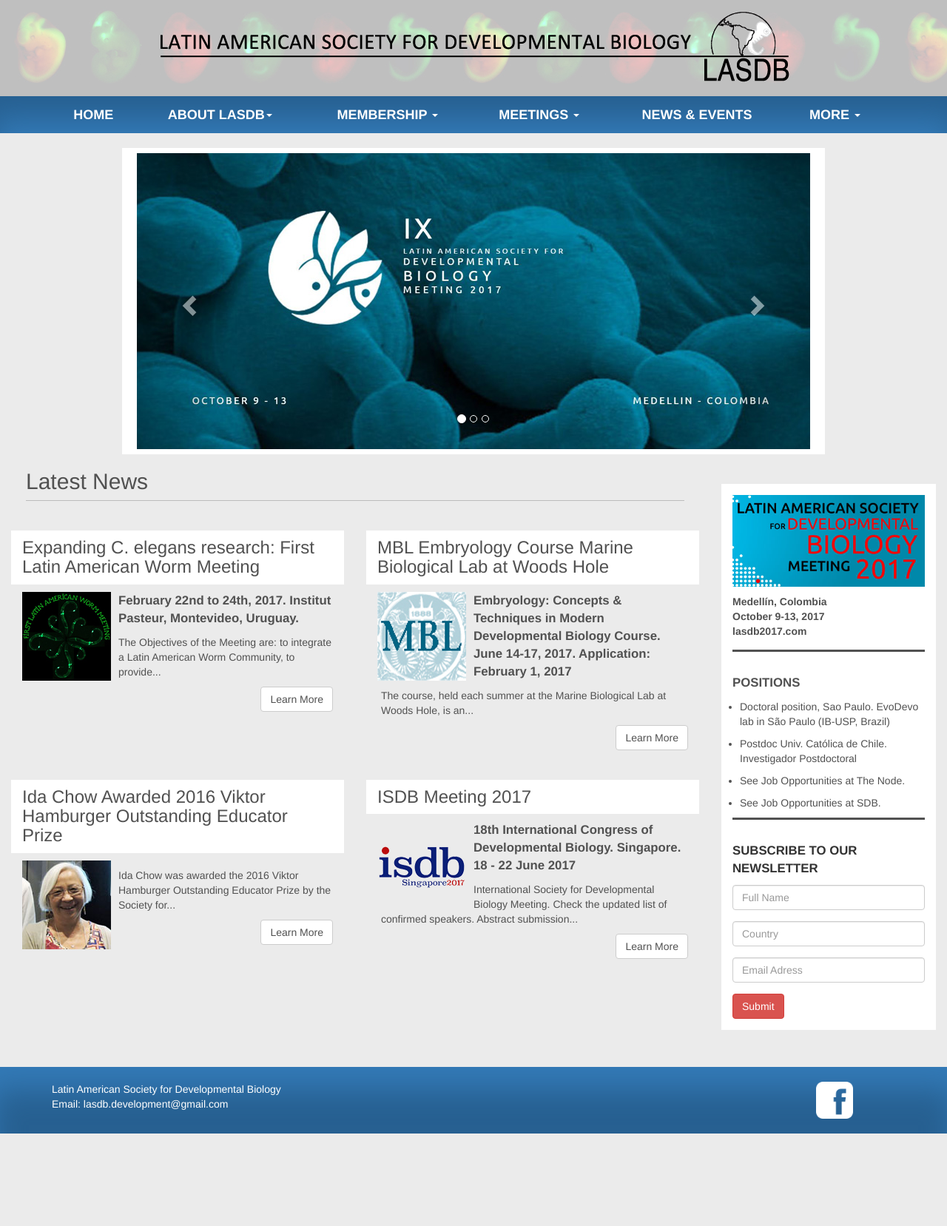
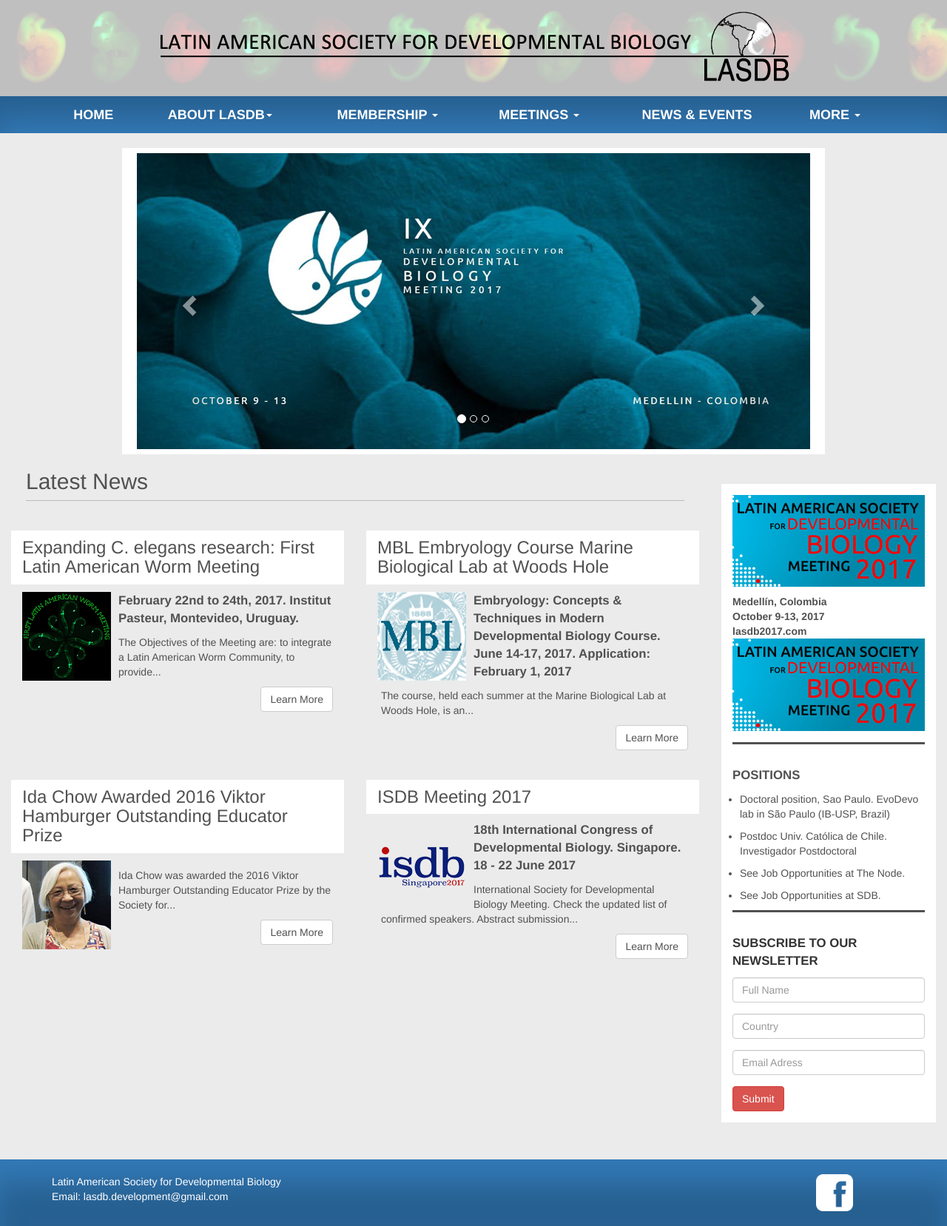
Before and after one commit to lasdb/lasdb.github.io, a Jekyll site: the page built from index.html, in a window 1280 px wide. Shown: the whole page at 74% size. Built offline with Jekyll 4.4.1, drawn with Linux system fonts in a browser that asks for light colours; nearby versions of some CDN libraries; before the commit the page ends 1532 px from its top, so only the background shows below that.

Commit message:
Update sidebar.html

```diff
--- a/_includes/sidebar.html
+++ b/_includes/sidebar.html
@@ -7,6 +7,7 @@
                     Medellín, Colombia <br>
                     October 9-13,  2017 <br>
                     lasdb2017.com
+                <img src="{{site.baseurl}}/img/sidebar-meeting2017.jpg"/>
                 </p>
             </a>
             <a href="{{site.baseurl}}/pages/jobs.html">
```
